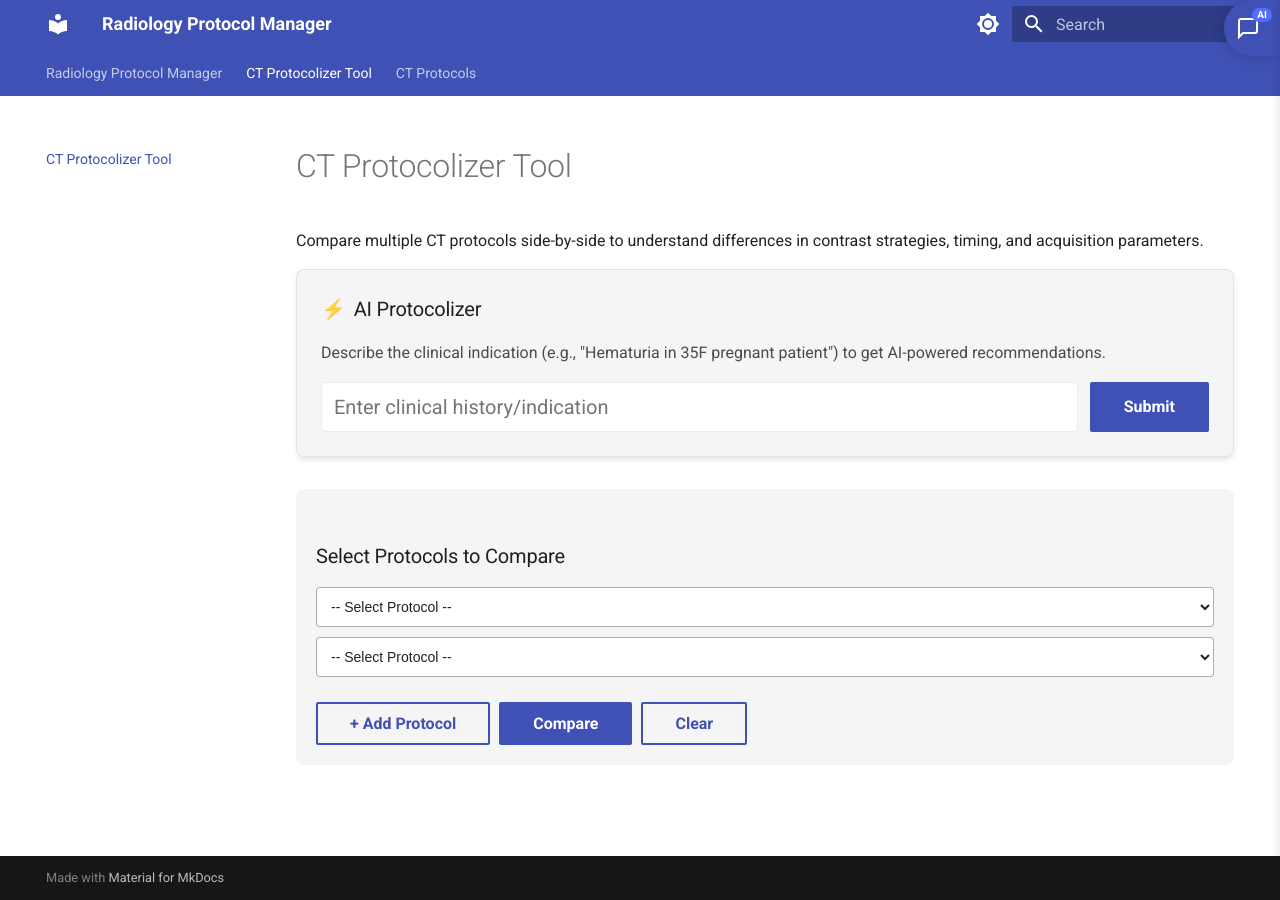
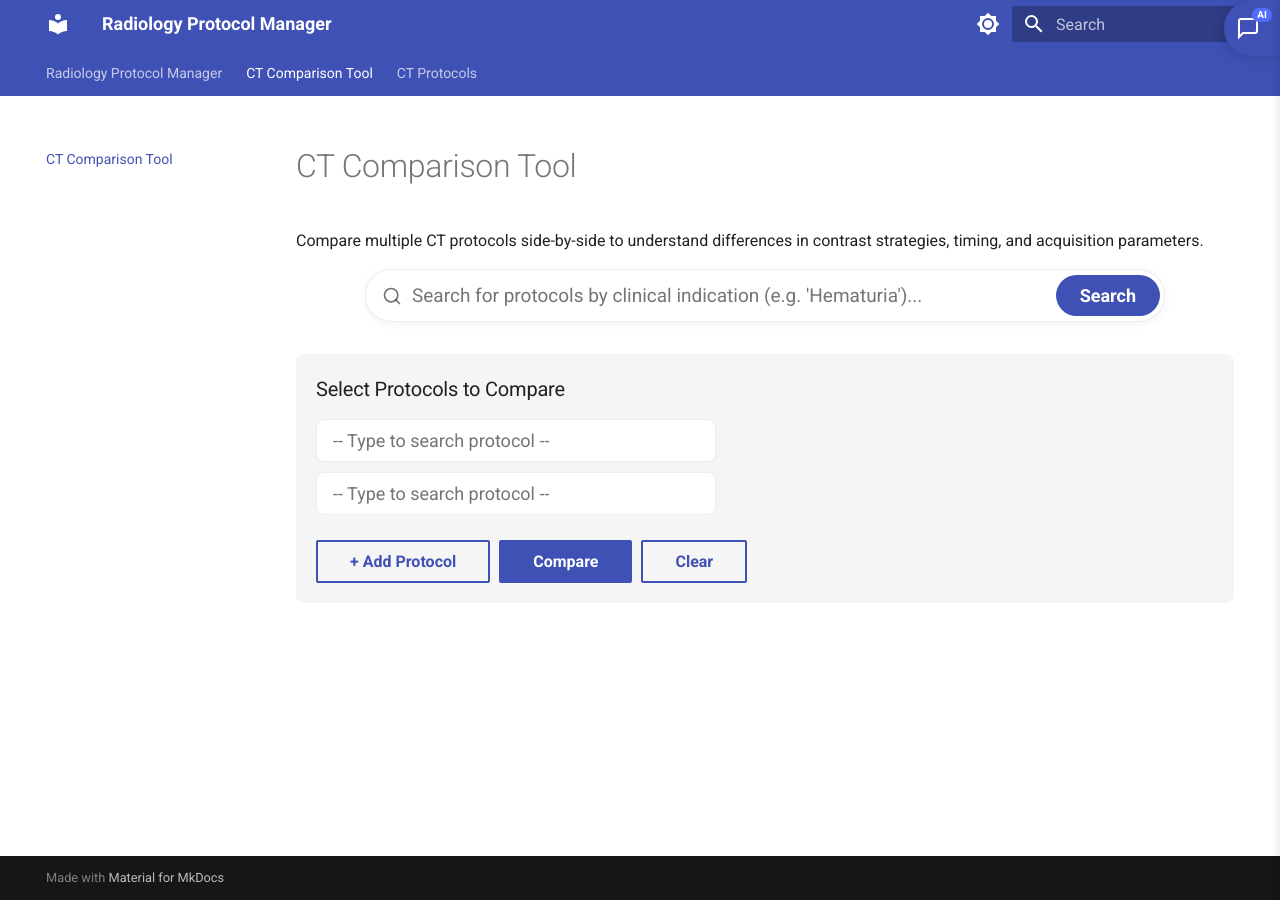
Before and after one commit to dfergs93/radiology-protocols, an MkDocs documentation site: the page built from docs/compare.md, in a window 1280 px wide. Built offline with MkDocs 1.6.1 and Material for MkDocs 9.7.7, drawn with Linux system fonts in a browser that asks for light colours; some of the changed lines change nothing that is shown.

Commit message:
Update protocol tool appearance

```diff
--- a/docs/compare.md
+++ b/docs/compare.md
@@ -1,81 +1,237 @@
-# CT Protocolizer Tool
+# CT Comparison Tool
 
 Compare multiple CT protocols side-by-side to understand differences in contrast strategies, timing, and acquisition parameters.
 
 <style>
-.protocoller-box {
-  background: var(--md-code-bg-color);
-  padding: 24px;
-  border-radius: 8px;
+.protocoller-search-container {
   margin-bottom: 32px;
+  max-width: 800px;
+  margin-left: auto;
+  margin-right: auto;
+}
+.protocoller-input-wrapper {
+  display: flex;
+  align-items: center;
+  gap: 0;
+  background: var(--md-default-bg-color);
   border: 1px solid var(--md-default-fg-color--lightest);
-  box-shadow: 0 4px 6px -1px rgba(0, 0, 0, 0.1);
+  border-radius: 50px;
+  padding: 4px 4px 4px 16px;
+  box-shadow: 0 2px 10px rgba(0,0,0,0.05);
+  transition: all 0.3s ease;
 }
-.protocoller-input-group {
-  display: flex;
-  gap: 12px;
-  margin-top: 16px;
+.protocoller-input-wrapper:focus-within {
+  border-color: var(--md-primary-fg-color);
+  box-shadow: 0 4px 15px rgba(0,0,0,0.1);
+}
+.search-icon {
+  color: var(--md-default-fg-color--light);
+  margin-right: 10px;
 }
 .protocoller-input {
   flex: 1;
-  padding: 12px;
-  border: 1px solid var(--md-default-fg-color--lightest);
-  border-radius: 4px;
-  background: var(--md-default-bg-color);
+  border: none !important;
+  background: transparent !important;
+  padding: 10px 0 !important;
+  font-size: 0.95rem;
+  outline: none !important;
   color: var(--md-default-fg-color);
-  font-size: 1rem;
+}
+.protocoller-submit-btn {
+  background: var(--md-primary-fg-color);
+  color: white;
+  border: none;
+  border-radius: 50px;
+  padding: 10px 24px;
+  font-weight: 600;
+  font-size: 0.9rem;
+  cursor: pointer;
+  transition: background 0.2s;
+}
+.protocoller-submit-btn:hover {
+  background: var(--md-accent-fg-color);
 }
 .protocoller-results {
-  margin-top: 24px;
+  margin-bottom: 40px;
+  display: flex;
+  flex-direction: row;
+  flex-wrap: wrap;
+  justify-content: flex-start;
+  gap: 16px;
+  padding: 20px;
+  background: rgba(var(--md-primary-fg-color--rgb), 0.03);
+  border-radius: 12px;
+  min-height: 100px;
+}
+.protocol-rec-card {
+  flex: 1 1 calc(33.333% - 16px);
+  min-width: 250px;
+  max-width: calc(33.333% - 16px);
+  padding: 20px;
+  border: 1px solid var(--md-default-fg-color--lightest);
+  background: var(--md-default-bg-color);
+  border-radius: 12px;
+  cursor: pointer;
+  transition: all 0.2s cubic-bezier(0.4, 0, 0.2, 1);
+  border-left: 4px solid var(--md-primary-fg-color);
   display: flex;
   flex-direction: column;
-  gap: 12px;
-}
-.protocol-rec-card {
-  padding: 16px;
-  border: 1px solid var(--md-accent-fg-color);
-  background: var(--md-default-bg-color);
-  border-radius: 6px;
-  cursor: pointer;
-  transition: all 0.2s;
-  border-left-width: 4px;
+  position: relative;
 }
 .protocol-rec-card:hover {
-  transform: translateY(-2px);
-  box-shadow: 0 4px 12px rgba(0,0,0,0.1);
+  transform: translateY(-4px);
+  box-shadow: 0 10px 20px rgba(0,0,0,0.1);
+  border-color: var(--md-primary-fg-color);
+}
+.rec-badge {
+  position: absolute;
+  top: 12px;
+  right: 12px;
+  font-size: 0.7rem;
+  font-weight: 700;
+  padding: 2px 8px;
+  border-radius: 4px;
+  text-transform: uppercase;
+  letter-spacing: 0.5px;
+}
+.badge-standard {
+  background: rgba(var(--md-primary-fg-color--rgb), 0.1);
+  color: var(--md-primary-fg-color);
+}
+.badge-custom {
+  background: rgba(233, 30, 99, 0.1);
+  color: #e91e63;
 }
 .rec-title {
   font-weight: bold;
-  font-size: 1.1em;
+  font-size: 1.05em;
+  color: var(--md-primary-fg-color);
+  margin-bottom: 8px;
+  padding-right: 60px; /* Space for badge */
+}
+.rec-reasoning {
+  font-size: 0.85em;
+  opacity: 0.8;
+  line-height: 1.5;
+  flex-grow: 1;
+}
+.rec-action-hint {
+  margin-top: 12px;
+  font-size: 0.75rem;
+  font-weight: 600;
+  color: var(--md-primary-fg-color);
+  opacity: 0.7;
+}
+.protocol-suggestions-container {
+  margin-top: 24px;
+}
+.protocol-suggestions-container summary {
+  cursor: pointer;
+  font-weight: 600;
+  padding: 8px 0;
+  color: var(--md-primary-fg-color);
+  list-style: none;
+  display: flex;
+  align-items: center;
+  gap: 8px;
+}
+.protocol-suggestions-container summary::-webkit-details-marker {
+  display: none;
+}
+.protocol-suggestions-container summary::before {
+  content: '▶';
+  font-size: 0.8em;
+  transition: transform 0.2s;
+}
+.protocol-suggestions-container[open] summary::before {
+  transform: rotate(90deg);
+}
+.pulse {
+  display: inline-block;
+  animation: pulse 2s infinite;
+}
+/* Searchable Select Styling */
+.searchable-select-container {
+  position: relative;
+  width: 100%;
+  max-width: 400px;
+}
+.search-select-input {
+  width: 100%;
+  padding: 10px 16px;
+  border: 1px solid var(--md-default-fg-color--lightest);
+  border-radius: 8px;
+  background: var(--md-default-bg-color);
+  color: var(--md-default-fg-color);
+  font-size: 0.9rem;
+  outline: none;
+  transition: border-color 0.2s;
+}
+.search-select-input:focus {
+  border-color: var(--md-primary-fg-color);
+}
+.search-select-results {
+  position: absolute;
+  top: 100%;
+  left: 0;
+  right: 0;
+  z-index: 100;
+  background: var(--md-default-bg-color);
+  border: 1px solid var(--md-default-fg-color--lightest);
+  border-radius: 8px;
+  margin-top: 4px;
+  max-height: 250px;
+  overflow-y: auto;
+  box-shadow: 0 4px 12px rgba(0,0,0,0.1);
+  display: none;
+}
+.search-select-results.active {
+  display: block;
+}
+.search-select-item {
+  padding: 8px 16px;
+  cursor: pointer;
+  font-size: 0.85rem;
+  border-bottom: 1px solid var(--md-default-fg-color--lightest);
+}
+.search-select-item:last-child {
+  border-bottom: none;
+}
+.search-select-item:hover, .search-select-item.highlighted {
+  background: rgba(var(--md-primary-fg-color--rgb), 0.1);
   color: var(--md-primary-fg-color);
 }
-.rec-reasoning {
-  font-size: 0.9em;
-  margin-top: 4px;
-  opacity: 0.9;
+.search-select-item .category {
+  display: block;
+  font-size: 0.7rem;
+  opacity: 0.6;
+  text-transform: uppercase;
+}
+@keyframes pulse {
+  0% { transform: scale(1); opacity: 1; }
+  50% { transform: scale(1.2); opacity: 0.7; }
+  100% { transform: scale(1); opacity: 1; }
 }
 </style>
 
-<div class="protocoller-box">
-  <h3 style="margin-top: 0; display: flex; align-items: center; gap: 8px;">
-    <span>⚡</span> AI Protocolizer
-  </h3>
-  <p style="opacity: 0.8; margin-bottom: 0;">
-    Describe the clinical indication (e.g., "Hematuria in 35F pregnant patient") to get AI-powered recommendations.
-  </p>
-
-  <div class="protocoller-input-group">
-    <input type="text" id="protocoller-input" class="protocoller-input" placeholder="Enter clinical history/indication">
-    <button id="protocoller-btn" class="md-button md-button--primary">Submit</button>
+<!-- Sleek AI Protocolizer Search Bar -->
+<div class="protocoller-search-container">
+  <div class="protocoller-input-wrapper">
+    <svg class="search-icon" xmlns="http://www.w3.org/2000/svg" width="20" height="20" viewBox="0 0 24 24" fill="none" stroke="currentColor" stroke-width="2" stroke-linecap="round" stroke-linejoin="round"><circle cx="11" cy="11" r="8"></circle><line x1="21" y1="21" x2="16.65" y2="16.65"></line></svg>
+    <input type="text" id="protocoller-input" class="protocoller-input" placeholder="Search for protocols by clinical indication (e.g. 'Hematuria')...">
+    <button id="protocoller-btn" class="protocoller-submit-btn">
+      <span>Search</span>
+    </button>
   </div>
-
-  <div id="protocoller-loading" style="display: none; margin-top: 16px; color: var(--md-default-fg-color--light);">
-    <em>Analyzing clinical indications...</em>
+  <div id="protocoller-loading" style="display: none; margin-top: 8px; color: var(--md-default-fg-color--light); font-size: 0.85em; text-align: center;">
+  Matching clinical indications...
   </div>
-
-  <div id="protocoller-results" class="protocoller-results" style="display: none;"></div>
 </div>
 
+<details id="protocol-suggestions-wrapper" class="protocol-suggestions-container" style="display: none;">
+  <summary>Protocol Suggestions</summary>
+  <div id="protocoller-results" class="protocoller-results"></div>
+</details>
 <div id="protocol-compare-container">
   <div class="protocol-selector">
     <h3>Select Protocols to Compare</h3>
--- a/docs/custom_css/extra.css
+++ b/docs/custom_css/extra.css
@@ -281,6 +281,10 @@
   padding: 20px;
   border-radius: 8px;
   margin-bottom: 30px;
+}
+
+.protocol-selector h3 {
+  margin: 0;
 }
 
 #protocol-selectors {
@@ -944,4 +948,40 @@
 .md-typeset .admonition,
 .md-typeset details {
   font-size: 13px
+}/* ============================================
+   MERMAID GANTT STYLING
+   ============================================ */
+.mermaid g.grid rect.active {
+    fill: #2094f3 !important;
+    /* Theme blue for contrast */
+    stroke: #1a73e8 !important;
 }
+
+.mermaid g.grid rect.saline {
+    fill: #4ed5ff !important;
+    /* Sky blue for saline */
+    stroke: #2094f3 !important;
+}
+
+/* Mermaid Dark Mode Overrides */
+[data-md-color-scheme="slate"] .mermaid svg {
+    filter: invert(0.9) hue-rotate(180deg);
+}
+
+[data-md-color-scheme="slate"] .mermaid .label,
+[data-md-color-scheme="slate"] .mermaid .tick text {
+    fill: #eee !important;
+}
+
+[data-md-color-scheme="slate"] .mermaid .grid line {
+    stroke: #444 !important;
+}
+
+[data-md-color-scheme="slate"] .mermaid rect.section {
+    fill: #333 !important;
+    stroke: #555 !important;
+}
+
+[data-md-color-scheme="slate"] .mermaid .sectionTitle {
+    fill: #fff !important;
+}
--- a/docs/javascripts/protocol-compare.js
+++ b/docs/javascripts/protocol-compare.js
@@ -3,10 +3,10 @@
 let selectorCount = 2;
 
 // Wait for page to load, then fetch protocol data
-document.addEventListener('DOMContentLoaded', function() {
+document.addEventListener('DOMContentLoaded', function () {
   console.log('Page loaded, fetching protocol data...');
 
-    fetch('/radiology-protocols/javascripts/protocol-comparison-index.json')
+  fetch('/radiology-protocols/javascripts/protocol-comparison-index.json')
     .then(response => {
       console.log('Fetch response status:', response.status);
       if (!response.ok) {
@@ -32,7 +32,10 @@
   const selects = document.querySelectorAll('.protocol-select');
 
   selects.forEach(select => {
-    // Clear existing options except first
+    // 1. Save current selection
+    const currentValue = select.value;
+
+    // 2. Clear and rebuild options (still good to have the select populated as fallback/source)
     select.innerHTML = '<option value="">-- Select Protocol --</option>';
 
     // Group by category
@@ -59,11 +62,159 @@
 
       select.appendChild(optgroup);
     });
+
+    // 3. Restore selection if it still exists in the new data
+    if (currentValue !== "") {
+      select.value = currentValue;
+    }
+
+    // 4. Transform into searchable select
+    createSearchableSelect(select);
   });
 }
 
-// Add protocol selector
-document.getElementById('add-protocol-btn')?.addEventListener('click', () => {
+function createSearchableSelect(select) {
+  // If already initialized, we might just need to update the display if value changed externally
+  let container = select.closest('.searchable-select-container');
+  let input;
+
+  if (!container) {
+    container = document.createElement('div');
+    container.className = 'searchable-select-container';
+    select.parentNode.insertBefore(container, select);
+    container.appendChild(select);
+
+    // Hide the original select
+    select.style.display = 'none';
+
+    input = document.createElement('input');
+    input.type = 'text';
+    input.className = 'search-select-input';
+    input.placeholder = '-- Type to search protocol --';
+    container.appendChild(input);
+
+    const results = document.createElement('div');
+    results.className = 'search-select-results';
+    container.appendChild(results);
+
+    // Search logic
+    input.addEventListener('input', () => {
+      const query = input.value.toLowerCase().trim();
+      renderResults(query, results, select, input);
+    });
+
+    input.addEventListener('focus', () => {
+      const query = input.value.toLowerCase().trim();
+      renderResults(query, results, select, input);
+    });
+
+    // Close when clicking outside
+    document.addEventListener('click', (e) => {
+      if (!container.contains(e.target)) {
+        results.classList.remove('active');
+      }
+    });
+  } else {
+    input = container.querySelector('.search-select-input');
+  }
+
+  // Sync input text with current select value
+  if (select.value !== "" && protocolData[select.value]) {
+    input.value = protocolData[select.value].title;
+  } else {
+    input.value = "";
+  }
+}
+
+function renderResults(query, resultsDiv, select, input) {
+  resultsDiv.innerHTML = '';
+
+  // Track indexed results for navigation
+  const filtered = protocolData
+    .map((p, originalIndex) => ({ ...p, originalIndex }))
+    .filter(p =>
+      p.title.toLowerCase().includes(query) ||
+      (p.category && p.category.toLowerCase().includes(query))
+    );
+
+  if (filtered.length === 0) {
+    const noMatch = document.createElement('div');
+    noMatch.className = 'search-select-item';
+    noMatch.textContent = 'No matching protocols';
+    noMatch.style.fontStyle = 'italic';
+    noMatch.style.pointerEvents = 'none';
+    resultsDiv.appendChild(noMatch);
+  } else {
+    filtered.forEach((p, i) => {
+      const item = document.createElement('div');
+      item.className = 'search-select-item';
+      item.dataset.index = p.originalIndex;
+
+      const title = document.createElement('span');
+      title.textContent = p.title;
+      item.appendChild(title);
+
+      if (p.category) {
+        const cat = document.createElement('span');
+        cat.className = 'category';
+        cat.textContent = p.category;
+        item.appendChild(cat);
+      }
+
+      item.addEventListener('click', () => {
+        select.value = p.originalIndex;
+        input.value = p.title;
+        resultsDiv.classList.remove('active');
+        select.dispatchEvent(new Event('change'));
+      });
+
+      resultsDiv.appendChild(item);
+    });
+  }
+
+  resultsDiv.classList.add('active');
+
+  // Keyboard navigation
+  let currentFocus = -1;
+  const items = resultsDiv.getElementsByClassName('search-select-item');
+
+  const onKeyDown = (e) => {
+    if (e.key === 'ArrowDown') {
+      currentFocus++;
+      addActive(items);
+    } else if (e.key === 'ArrowUp') {
+      currentFocus--;
+      addActive(items);
+    } else if (e.key === 'Enter') {
+      e.preventDefault();
+      if (currentFocus > -1 && items[currentFocus]) {
+        items[currentFocus].click();
+      }
+    }
+  };
+
+  input.removeEventListener('keydown', input._keydownHandler);
+  input._keydownHandler = onKeyDown;
+  input.addEventListener('keydown', onKeyDown);
+
+  function addActive(x) {
+    if (!x) return false;
+    removeActive(x);
+    if (currentFocus >= x.length) currentFocus = 0;
+    if (currentFocus < 0) currentFocus = x.length - 1;
+    x[currentFocus].classList.add('highlighted');
+    x[currentFocus].scrollIntoView({ block: 'nearest' });
+  }
+
+  function removeActive(x) {
+    for (let i = 0; i < x.length; i++) {
+      x[i].classList.remove('highlighted');
+    }
+  }
+}
+
+// Function to add a new slot - exported for use by protocoller.js
+function addProtocolSlot() {
   selectorCount++;
   const container = document.getElementById('protocol-selectors');
 
@@ -73,6 +224,12 @@
 
   container.appendChild(select);
   populateSelectors();
+  return select;
+}
+
+// Add protocol selector
+document.getElementById('add-protocol-btn')?.addEventListener('click', () => {
+  addProtocolSlot();
 });
 
 // Compare button
@@ -98,6 +255,8 @@
 document.getElementById('clear-btn')?.addEventListener('click', () => {
   document.querySelectorAll('.protocol-select').forEach(select => {
     select.value = '';
+    // Also sync the searchable UI
+    createSearchableSelect(select);
   });
   document.getElementById('comparison-results').style.display = 'none';
 });
--- a/docs/javascripts/protocoller.js
+++ b/docs/javascripts/protocoller.js
@@ -52,67 +52,68 @@
     });
 
     function displayResults(data) {
+        const wrapper = document.getElementById('protocol-suggestions-wrapper');
         resultsContainer.innerHTML = '';
+
+        if (!data.recommended_protocols?.length && !data.custom_protocol) {
+            wrapper.style.display = 'none';
+            return;
+        }
+
+        // Show and auto-open results
+        wrapper.style.display = 'block';
+        wrapper.open = true;
         resultsContainer.style.display = 'flex';
 
-        // 1. Recommended Standard Protocols
-        if (data.recommended_protocols && data.recommended_protocols.length > 0) {
-            const header = document.createElement('h4');
-            header.textContent = 'Recommended Standard Protocols';
-            resultsContainer.appendChild(header);
+        const allProtocols = [];
 
-            data.recommended_protocols.forEach(rec => {
-                const card = document.createElement('div');
-                card.className = 'protocol-rec-card';
-                card.innerHTML = `
-                    <div class="rec-title">${rec.title}</div>
-                    <div class="rec-reasoning">${rec.reasoning}</div>
-                    <div style="margin-top: 8px; font-size: 0.8em; color: var(--md-primary-fg-color);">
-                        Click to Select for Comparison
-                    </div>
-                `;
-
-                card.addEventListener('click', () => {
-                    selectProtocol(rec.title);
-                    card.style.borderColor = 'green';
-                    card.style.backgroundColor = 'rgba(0, 255, 0, 0.05)';
-                    setTimeout(() => {
-                        card.style.borderColor = '';
-                        card.style.backgroundColor = '';
-                    }, 500);
-                });
-
-                resultsContainer.appendChild(card);
+        // Add standard protocols
+        if (data.recommended_protocols) {
+            data.recommended_protocols.forEach(p => {
+                allProtocols.push({ ...p, type: 'standard' });
             });
         }
 
-        // 2. Custom Protocol
+        // Add custom protocol
         if (data.custom_protocol) {
-            const header = document.createElement('h4');
-            header.textContent = 'Custom Protocol Suggestions';
-            header.style.marginTop = '16px';
-            resultsContainer.appendChild(header);
+            allProtocols.push({ ...data.custom_protocol, type: 'custom' });
+        }
 
-            const custom = data.custom_protocol;
+        // Limit to 3 (as requested, though backend usually only sends 3 standard + 1 custom max)
+        allProtocols.slice(0, 3).forEach(protocol => {
             const card = document.createElement('div');
             card.className = 'protocol-rec-card';
-            card.style.borderLeftColor = '#e91e63'; // Pink for custom
+
+            const isCustom = protocol.type === 'custom';
+            const badgeClass = isCustom ? 'badge-custom' : 'badge-standard';
+            const badgeLabel = isCustom ? 'Custom AI' : 'Standard';
+            const icon = isCustom ? '✨ ' : '';
+
             card.innerHTML = `
-                <div class="rec-title">✨ ${custom.title}</div>
-                <div class="rec-reasoning">${custom.description || 'Customized protocol based on specific requirements.'}</div>
-                <div style="margin-top: 8px; font-size: 0.8em; color: #e91e63;">
-                    Click to Add & Compare
-                </div>
+                <div class="rec-badge ${badgeClass}">${badgeLabel}</div>
+                <div class="rec-title">${icon}${protocol.title}</div>
+                <div class="rec-reasoning">${protocol.reasoning || protocol.description || ''}</div>
+                <div class="rec-action-hint">Click to compare →</div>
             `;
 
             card.addEventListener('click', () => {
-                addCustomProtocol(custom);
-                card.style.borderColor = 'green';
-                card.innerHTML += '<div style="color: green; font-weight: bold; margin-top: 5px;">Added to Selector!</div>';
+                if (isCustom) {
+                    addCustomProtocol(protocol);
+                } else {
+                    selectProtocol(protocol.title);
+                }
+
+                // Feedback animation
+                card.style.borderColor = 'var(--md-accent-fg-color)';
+                card.style.transform = 'scale(0.98)';
+                setTimeout(() => {
+                    card.style.borderColor = '';
+                    card.style.transform = '';
+                }, 200);
             });
 
             resultsContainer.appendChild(card);
-        }
+        });
     }
 
     function selectProtocol(title) {
@@ -128,22 +129,43 @@
             return;
         }
 
-        // Find match score if needed, but for now just fill next empty slot
         const selects = document.querySelectorAll('.protocol-select');
-        let filled = false;
+        let targetSelect = null;
 
-        // Strategy: Fill first empty, or overwrite the last one if both full
+        // 1. Check if already selected
+        for (let select of selects) {
+            if (select.value == index) { // Use == for string/number comparison
+                console.log('Protocol already selected');
+                document.getElementById('protocol-compare-container').scrollIntoView({ behavior: 'smooth' });
+                return;
+            }
+        }
+
+        // 2. Find first empty slot
         for (let select of selects) {
             if (select.value === "") {
-                select.value = index;
-                filled = true;
+                targetSelect = select;
                 break;
             }
         }
 
-        if (!filled && selects.length >= 2) {
-            // Overwrite the last one (usually the comparison target)
-            selects[selects.length - 1].value = index;
+        // 2. If no empty slots, add a new one
+        if (!targetSelect) {
+            if (typeof addProtocolSlot === 'function') {
+                targetSelect = addProtocolSlot();
+            } else {
+                // Fallback to overwriting last if function missing
+                targetSelect = selects[selects.length - 1];
+            }
+        }
+
+        // 3. Set value
+        if (targetSelect) {
+            targetSelect.value = index;
+            // Sync searchable UI
+            if (typeof createSearchableSelect === 'function') {
+                createSearchableSelect(targetSelect);
+            }
         }
 
         // Scroll to selectors
@@ -164,18 +186,43 @@
         protocolData.push(custom);
         const newIndex = protocolData.length - 1;
 
-        // Refresh dropdowns
+        // Refresh dropdowns (selection is preserved by the new populateSelectors logic)
         populateSelectors();
 
-        // Select it immediately
+        // Select it immediately using the same smart logic
         const selects = document.querySelectorAll('.protocol-select');
-        // Prefer slot 2 for custom items, or first empty
-        if (selects[1].value === "") {
-            selects[1].value = newIndex;
-        } else if (selects[0].value === "") {
-            selects[0].value = newIndex;
-        } else {
-            selects[1].value = newIndex; // Overwrite 2
+        let targetSelect = null;
+
+        // 1. Check if already selected
+        for (let select of selects) {
+            if (select.value == newIndex) {
+                document.getElementById('protocol-compare-container').scrollIntoView({ behavior: 'smooth' });
+                return;
+            }
+        }
+
+        // 2. Find first empty slot
+        for (let select of selects) {
+            if (select.value === "") {
+                targetSelect = select;
+                break;
+            }
+        }
+
+        if (!targetSelect) {
+            if (typeof addProtocolSlot === 'function') {
+                targetSelect = addProtocolSlot();
+            } else {
+                targetSelect = selects[selects.length - 1];
+            }
+        }
+
+        if (targetSelect) {
+            targetSelect.value = newIndex;
+            // Sync searchable UI
+            if (typeof createSearchableSelect === 'function') {
+                createSearchableSelect(targetSelect);
+            }
         }
 
         document.getElementById('protocol-compare-container').scrollIntoView({ behavior: 'smooth' });
```
